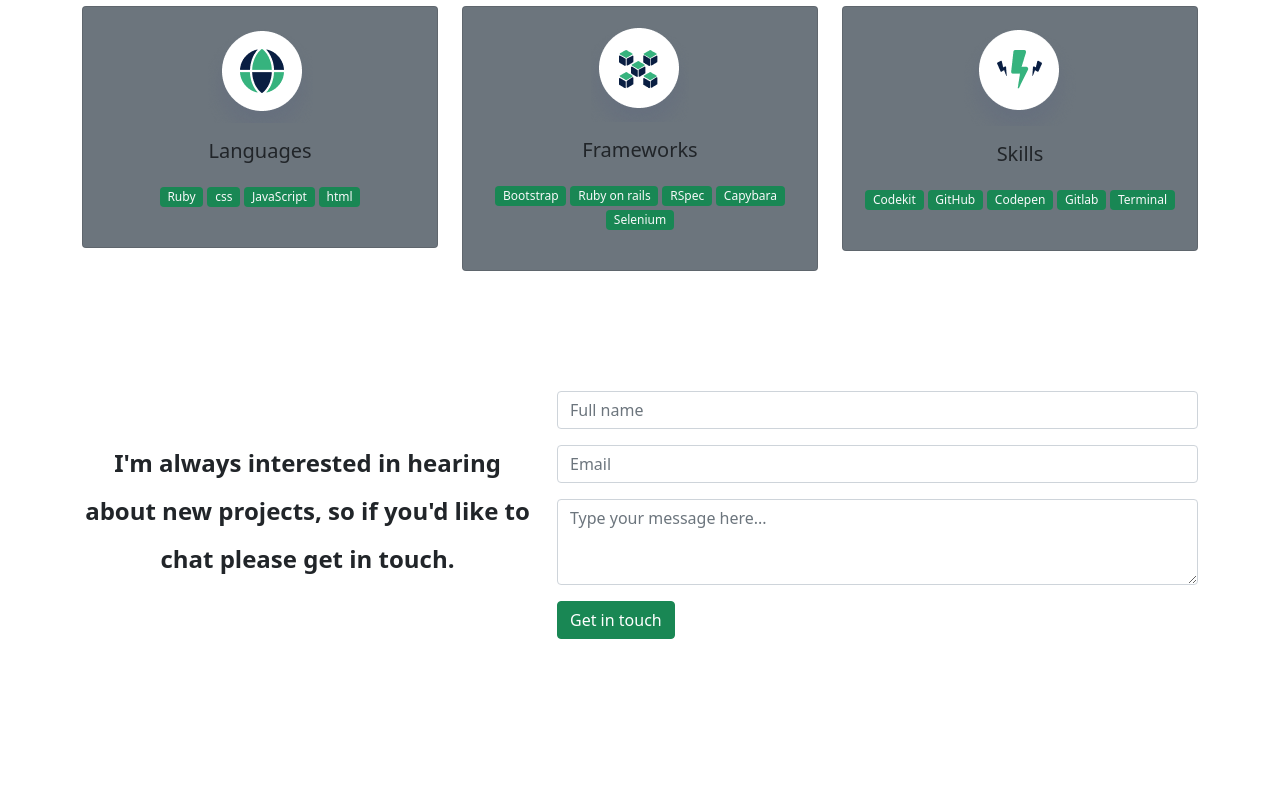
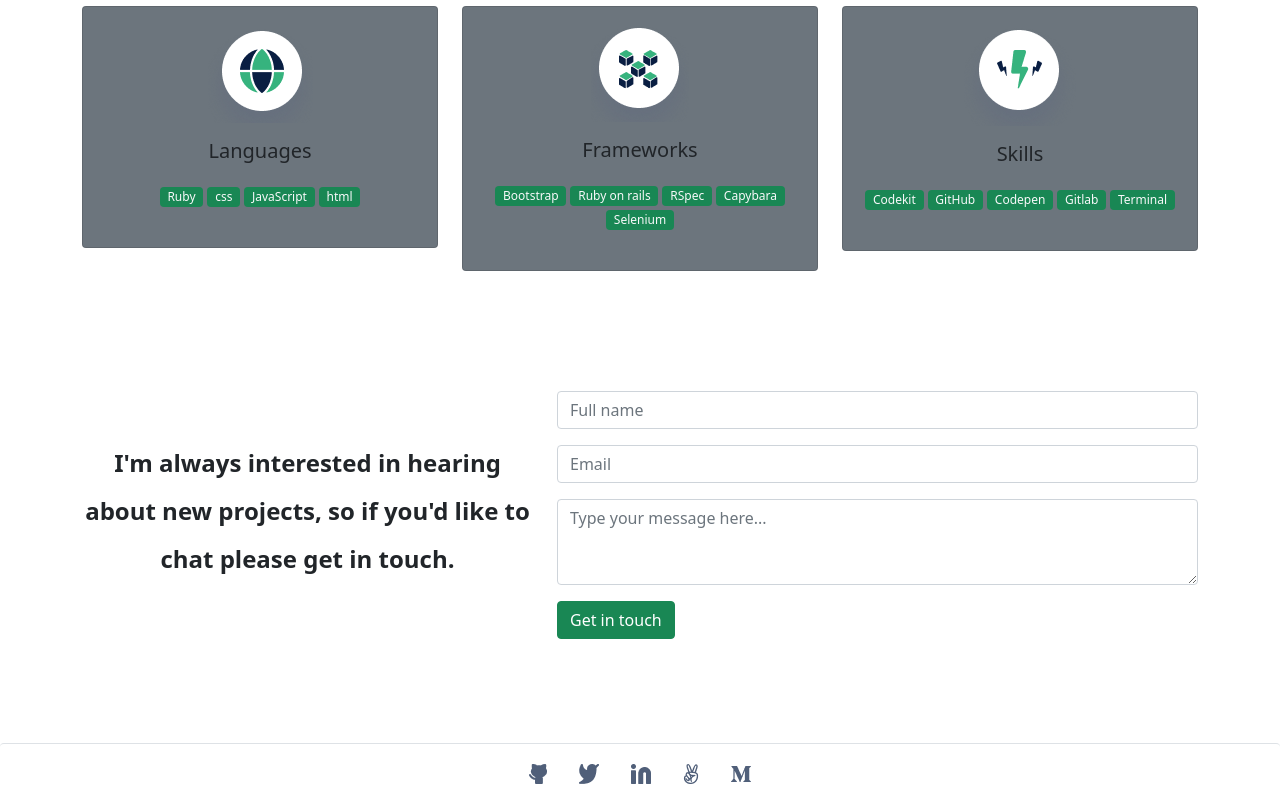
Before and after one commit to Gdiazdiaz/Bootstrap-portfolio, a plain HTML site: page index.html in a window 1280 px wide. Shown: the part 1486-2286 px from the top of the page. Before the commit the page ends 2221 px from the top, so only its background shows below. Drawn offline with nearby package versions, Linux system fonts and the light colour scheme.

Commit message:
Add footer with social icons

```diff
--- a/index.html
+++ b/index.html
@@ -245,6 +245,16 @@
           </div>
         </div>
       </section>
+
+      <footer>
+        <div class="list-group d-flex flex-row justify-content-center border-top my-2 pt-2">
+            <a href="#" class="list-group-item border-0"><img src="media/ic-github.png"></a>
+            <a href="#" class="list-group-item border-0"><img src="media/ic-twitter.png"></a>
+            <a href="#" class="list-group-item border-0"><img src="media/ic-linkedin.png"></a>
+            <a href="#" class="list-group-item border-0"><img src="media/ic-angelis.png"></a>
+            <a href="#" class="list-group-item border-0"><img src="media/ic-medium.png"></a>
+        </div>
+      </footer>
     <script src="https://cdn.jsdelivr.net/npm/bootstrap@5.0.2/dist/js/bootstrap.bundle.min.js" integrity="sha384-MrcW6ZMFYlzcLA8Nl+NtUVF0sA7MsXsP1UyJoMp4YLEuNSfAP+JcXn/tWtIaxVXM" crossorigin="anonymous"></script>
 </body>
 </html>
```
